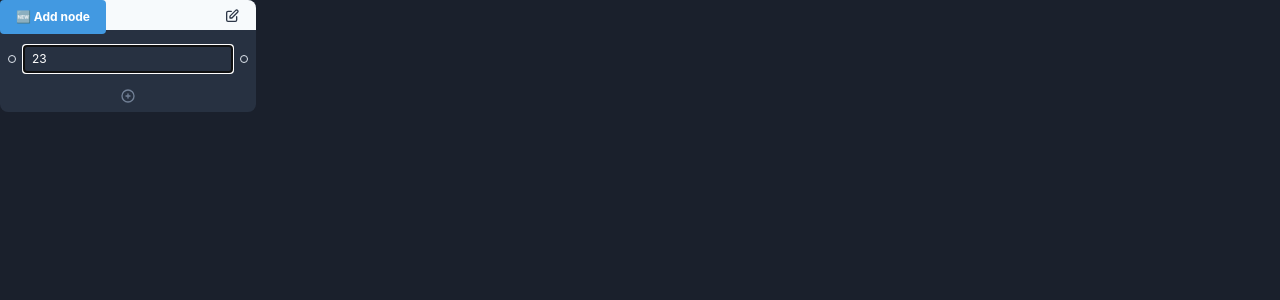
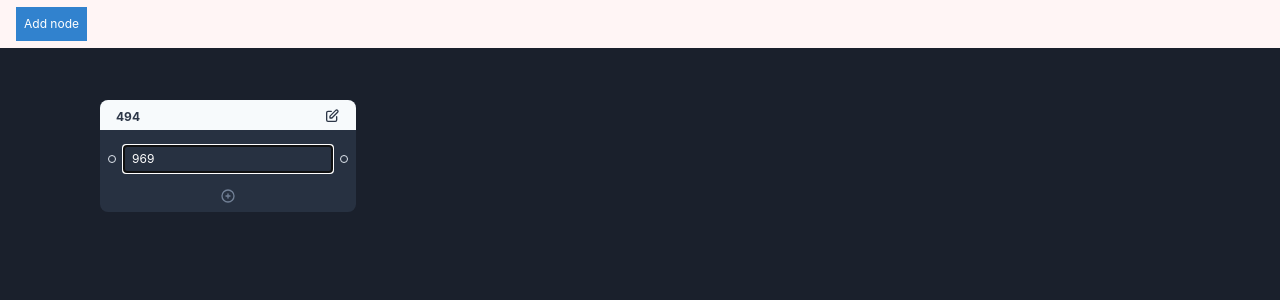
Before and after one commit to gsimone/strand, a React (Create React App) app: page / in a window 1280 px wide. Shown: the top 300 px of the page. Built offline with nearby package versions, Linux system fonts and the light colour scheme; the HTML template or start-up script is replaced by a standard one.

Commit message:
Better separation of stores

```diff
--- a/package.json
+++ b/package.json
@@ -14,6 +14,8 @@
     "immer": "^8.0.0",
     "jotai": "0.5.0",
     "lodash.debounce": "^4.0.8",
+    "lodash.omit": "^4.5.0",
+    "lodash.pick": "^4.4.0",
     "lodash.throttle": "^4.1.1",
     "postcss-import": "^12.0.1",
     "prettier": "^2.1.1",
--- a/src/App.tsx
+++ b/src/App.tsx
@@ -10,18 +10,15 @@ import NodeDetails from './components/NodeDetails/NodeDetails'
 
 import data from './data.json'
 import { useStore } from './store';
+import Toolbar from './components/Toolbar';
 
 function Nodes() {
   const nodes = useStore(store => store.nodes)
-  const addNode = useStore(store => store.addNode)
 
   return (
     <div>
       {Array.from(nodes).map(([id], i) => <Node key={id} id={id} />)}
-      <div>
-        {/* eslint-disable-next-line */}
-        <button className="relative z-20 bg-blue-500 hover:bg-blue-700 text-white font-bold py-2 px-4 rounded" onClick={addNode}> 🆕 Add node</button>
-      </div>
+
     </div>
   )
 }
@@ -45,6 +42,8 @@ function App() {
         <Canvas />
         <Nodes />
       </div>
+
+      <Toolbar />
     </div>
   );
 }
--- /dev/null
+++ b/src/components/Toolbar.tsx
@@ -0,0 +1,12 @@
+import React from 'react'
+import { useStore } from '../store';
+
+function Toolbar() {
+  const addNode = useStore(state => state.addNode)
+
+  return (<div className="fixed top-0 left-0 right-0 h-12 bg-red-100 px-4 flex items-center space-x-4 z-10">
+    <button onClick={addNode} className="p-2 bg-blue-600">Add node</button>
+  </div>)
+}
+
+export default Toolbar
--- a/src/store.tsx
+++ /dev/null
@@ -1,193 +0,0 @@
-import p, { enableMapSet, Immer } from "immer";
-import create, { UseStore } from "zustand";
-import {createRef, Ref} from 'react';
-import { makeConnectorId } from './utils';
-
-enableMapSet();
-
-const uuid = () => Math.floor(Math.random() * 1000);
-
-export type Field = {
-  id: number,
-  name: string,
-  value: string,
-  setValue: (value: Record<string, any>) => void
-}
-
-export type FieldStore = UseStore<Field>
-
-export type Node = {
-  id: number,
-  name: string
-  fields: Map<number, FieldStore>
-  addField: () => void
-  removeField: (id: number) => void
-}
-
-export type NodeStore = UseStore<Node>
-
-type Position = number[]
-
-
-const createField = (id) =>
-  create<Field>((set, get) => ({
-    id,
-    name: id,
-    value: "Field",
-    setValue: (value) => {
-      set(value)
-    }
-  }));
-
-const createNode = (id) =>
-  create<Node>((set, get) => {
-    const fieldId = uuid();
-    return {
-      id,
-      name: id,
-      fields: new Map([[fieldId, createField(fieldId)]]),
-      addField: () =>
-        set(
-          p((node) => {
-            const n = uuid();
-            node.fields.set(n, createField(n));
-            return node;
-          })
-        ),
-      removeField: (id) =>{
-
-        set(
-          p((node) => {
-            console.log(id);
-            node.fields.delete(id);
-            return node;
-          })
-        )
-      }
-    };
-  });
-
-/**
- * Creating connections
-*/
-export enum ConnectorDirection {
-  input = "INPUT",
-  output = "OUTPUT"
-}
-
-export type Connector = {
-  node: number | string,
-  field: number | string,
-  direction: ConnectorDirection
-}
-
-export type Connection = string[]
-
-type State = {
-  nodes: Map<number, NodeStore>,
-  positions: Map<number, Position>
-
-  connections: Connection[]
-  addConnection: (origin: Connector, destination: Connector) => void,
-
-  setPosition: (id: number, position: Position) => void,
-  addNode: () => void,
-  removeNode: (id: number) => void,
-  active?: number,
-  setActive: (id: number) => void,
-}
-
-type ConnectionState = {
-  origin?: Connector,
-  destination?: Connector,
-  startConnecting: (from: Connector) => void,
-  stopConnecting: () => void,
-  connecting: boolean,
-  reset: () => void
-}
-
-export const useConnectionStore = create<ConnectionState>((set, get) => {
-
-  return {
-    origin: undefined,
-    destination: undefined,
-    connecting: false,
-    startConnecting: (from) => set({ connecting : true, origin: from }),
-    stopConnecting: () => set({ connecting: false }),
-    reset: () => set({
-      origin: undefined,
-      destination: undefined,
-      connecting: false
-    })
-  }
-
-})
-
-type ConnectorsState = {
-  connectors:Map<string, Ref<HTMLDivElement>>
-  registerConnector: (id: string, ref: Ref<HTMLDivElement>) => void
-  unregisterConnector: (id: string) => void
-}
-
-export const useConnectorsStore = create<ConnectorsState>((set, get) => {
-  return {
-    connectors: new Map(),
-    registerConnector: (id, ref) => {
-      get().connectors.set(id, ref)
-    },
-    unregisterConnector: (id) => {
-      get().connectors.delete(id)
-    }
-  }
-})
-
-useConnectorsStore.subscribe(console.log)
-
-export const useStore = create<State>((set, get) => {
-  const f = uuid();
-
-  return {
-    nodes: new Map([[f, createNode(f)]]),
-    positions: new Map([[f, [0, 0]]]),
-
-    connections: [],
-
-    addConnection: (origin, destination) => set(p(store => {
-      store.connections.push([makeConnectorId(origin), makeConnectorId(destination)])
-      useConnectionStore.getState().reset()
-      return store
-    })),
-
-    setPosition: (id, position) => {
-      set(p(store => {
-        store.positions.set(id, position)
-        return store
-      }))
-    },
-    addNode: () => {
-      set(
-        p((store) => {
-          const n = uuid();
-          store.nodes.set(n, createNode(n));
-          store.active = n;
-
-          store.positions.set(n, [0, 0])
-
-          return store;
-        })
-      );
-    },
-    removeNode: (id) => {
-      set(
-        p((store) => {
-          store.nodes.delete(id);
-          store.active = null;
-
-          return store;
-        })
-      );
-    },
-    active: undefined,
-    setActive: (id) => set({ active: id })
-  };
-});
--- /dev/null
+++ b/src/store/connection.tsx
@@ -0,0 +1,32 @@
+
+import create, { UseStore } from "zustand";
+
+import { Connector } from './connector'
+
+export type Connection = string[]
+
+type ConnectionState = {
+  origin?: Connector,
+  destination?: Connector,
+  startConnecting: (from: Connector) => void,
+  stopConnecting: () => void,
+  connecting: boolean,
+  reset: () => void
+}
+
+export const useConnectionStore = create<ConnectionState>((set, get) => {
+
+  return {
+    origin: undefined,
+    destination: undefined,
+    connecting: false,
+    startConnecting: (from) => set({ connecting : true, origin: from }),
+    stopConnecting: () => set({ connecting: false }),
+    reset: () => set({
+      origin: undefined,
+      destination: undefined,
+      connecting: false
+    })
+  }
+
+})
--- /dev/null
+++ b/src/store/connector.tsx
@@ -0,0 +1,31 @@
+import {Ref} from 'react';
+import create from "zustand";
+
+export enum ConnectorDirection {
+  input = "INPUT",
+  output = "OUTPUT"
+}
+
+export type Connector = {
+  node: number | string,
+  field: number | string,
+  direction: ConnectorDirection
+}
+
+export type ConnectorsState = {
+  connectors:Map<string, Ref<HTMLDivElement>>
+  registerConnector: (id: string, ref: Ref<HTMLDivElement>) => void
+  unregisterConnector: (id: string) => void
+}
+
+export const useConnectorsStore = create<ConnectorsState>((set, get) => {
+  return {
+    connectors: new Map(),
+    registerConnector: (id, ref) => {
+      get().connectors.set(id, ref)
+    },
+    unregisterConnector: (id) => {
+      get().connectors.delete(id)
+    }
+  }
+})
--- /dev/null
+++ b/src/store/field.tsx
@@ -0,0 +1,20 @@
+import create, { UseStore } from "zustand";
+
+export type Field = {
+  id: number,
+  name: string,
+  value: string,
+  setValue: (value: Record<string, any>) => void
+}
+
+export type FieldStore = UseStore<Field>
+
+export const createField = (id) =>
+  create<Field>((set, get) => ({
+    id,
+    name: id,
+    value: "Field",
+    setValue: (value) => {
+      set(value)
+    }
+  }));
--- /dev/null
+++ b/src/store/index.tsx
@@ -0,0 +1,9 @@
+import { enableMapSet } from "immer";
+
+enableMapSet();
+
+export * from './node'
+export * from './field'
+export * from './connector'
+export * from './connection'
+export * from './store'
--- /dev/null
+++ b/src/store/node.tsx
@@ -0,0 +1,41 @@
+import create, { UseStore } from "zustand";
+import p from "immer";
+import pick from 'lodash.pick'
+
+import { FieldStore,createField } from './field'
+
+const uuid = () => Math.floor(Math.random() * 1000);
+
+export type Node = {
+  id: number,
+  name: string
+  fields: Map<number, FieldStore>
+  addField: () => void
+  removeField: (id: number) => void
+}
+
+export type NodeStore = UseStore<Node>
+
+export const createNode = (id) =>
+  create<Node>((set, get) => {
+    const fieldId = uuid();
+    return {
+      id,
+      name: id,
+      fields: new Map([[fieldId, createField(fieldId)]]),
+      addField: () =>
+        set(
+          p((node) => {
+            const n = uuid();
+            node.fields.set(n, createField(n));
+            return node;
+          })
+        ),
+      removeField: (id) => set(
+        p((node) => {
+          node.fields.delete(id);
+          return node;
+        })
+      )
+    };
+  });
--- /dev/null
+++ b/src/store/store.tsx
@@ -0,0 +1,75 @@
+import create from 'zustand'
+import p from "immer";
+
+import { createNode, NodeStore } from './node'
+import { useConnectionStore, Connection } from './connection'
+import { Connector } from './connector'
+
+import { makeConnectorId } from '../utils';
+
+const uuid = () => Math.floor(Math.random() * 1000);
+
+export type Position = number[]
+
+export type State = {
+  nodes: Map<number, NodeStore>,
+  positions: Map<number, Position>
+
+  connections: Connection[]
+  addConnection: (origin: Connector, destination: Connector) => void,
+
+  setPosition: (id: number, position: Position) => void,
+  addNode: () => void,
+  removeNode: (id: number) => void,
+  active?: number,
+  setActive: (id: number) => void,
+}
+
+export const useStore = create<State>((set, get) => {
+  const f = uuid();
+
+  return {
+    nodes: new Map([[f, createNode(f)]]),
+    positions: new Map([[f, [100, 100]]]),
+
+    connections: [],
+
+    addConnection: (origin, destination) => set(p(store => {
+      store.connections.push([makeConnectorId(origin), makeConnectorId(destination)])
+      useConnectionStore.getState().reset()
+      return store
+    })),
+
+    setPosition: (id, position) => {
+      set(p(store => {
+        store.positions.set(id, position)
+        return store
+      }))
+    },
+    addNode: () => {
+      set(
+        p((store) => {
+          const n = uuid();
+          store.positions.set(n, [100, 100])
+          store.nodes.set(n, createNode(n));
+          store.active = n;
+
+
+          return store;
+        })
+      );
+    },
+    removeNode: (id) => {
+      set(
+        p((store) => {
+          store.nodes.delete(id);
+          store.active = null;
+
+          return store;
+        })
+      );
+    },
+    active: undefined,
+    setActive: (id) => set({ active: id })
+  };
+});
```
Also changed, not shown: 1 other file (tests, documents, lock files or other folders).
